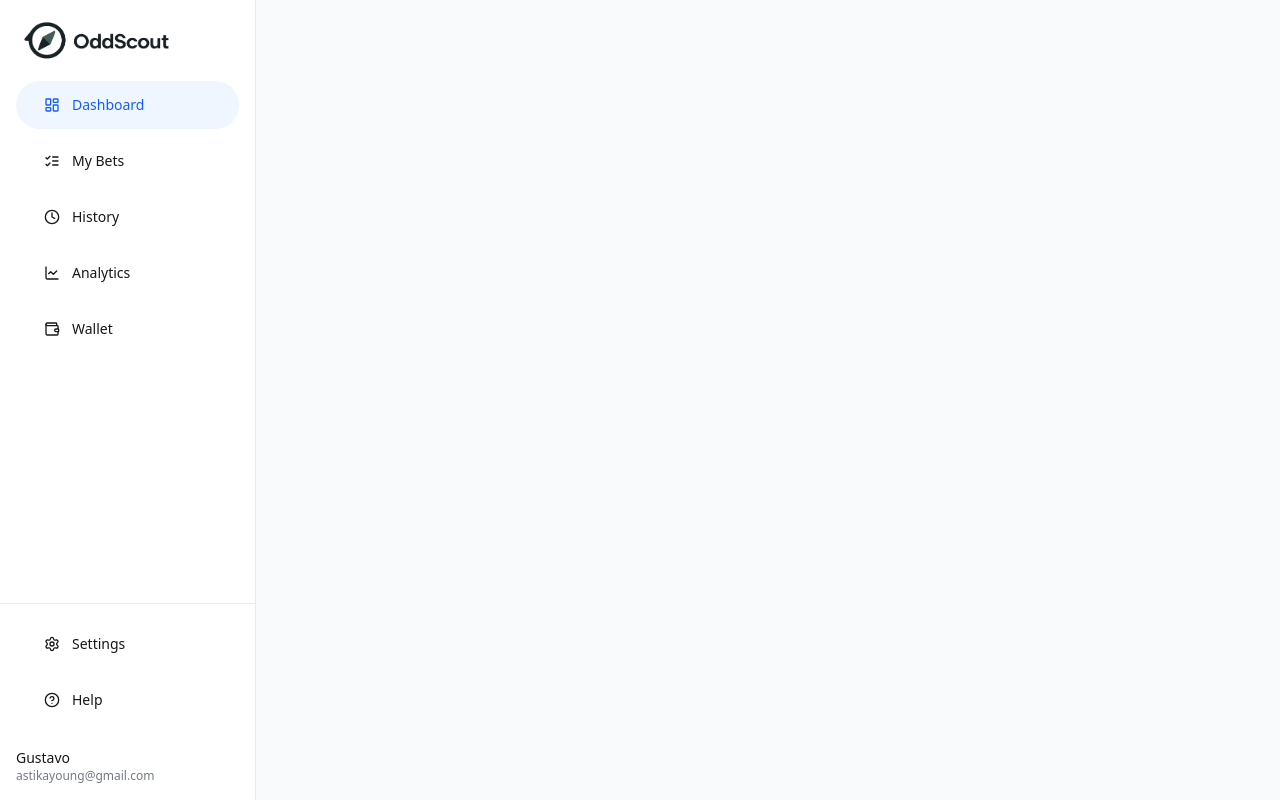
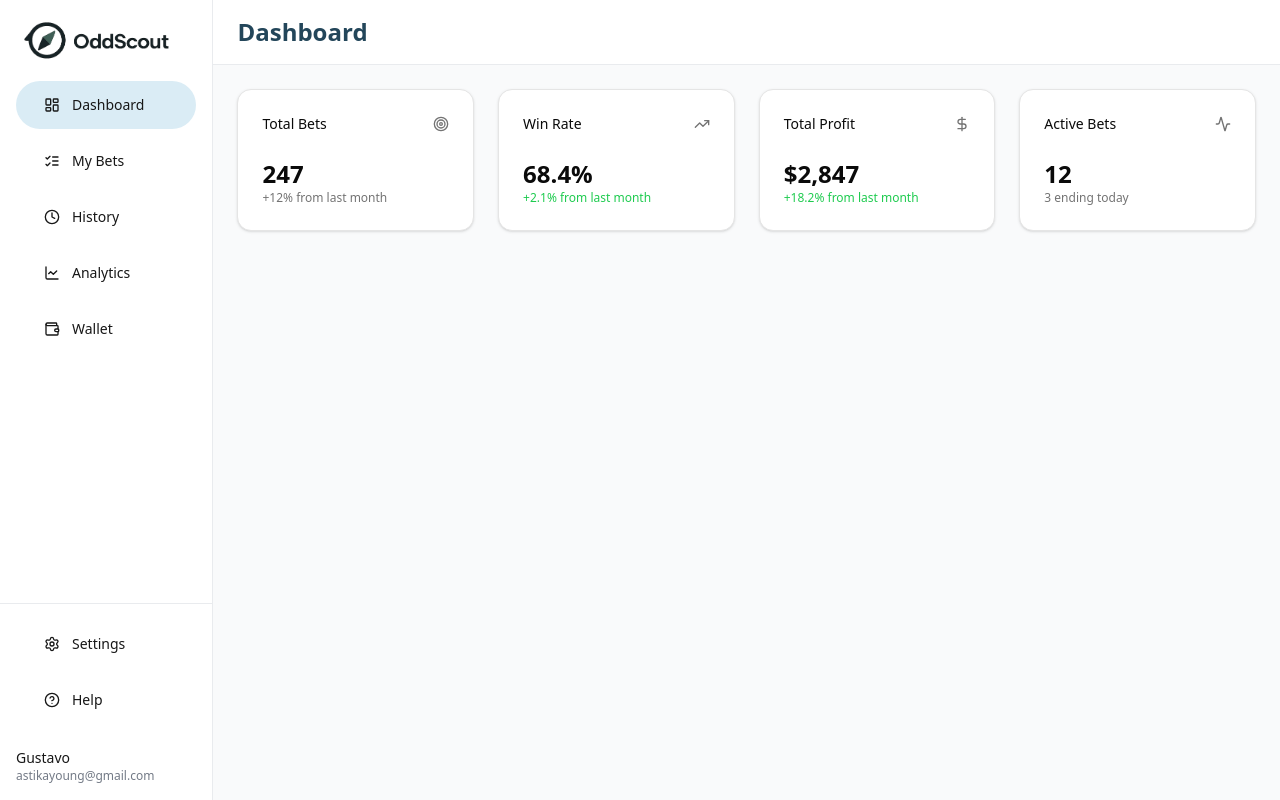
Before and after one commit to GustavoAcacioDev/odd-scout-front, a Next.js app: page /dashboard in a window 1280 px wide. Built offline with nearby package versions, Linux system fonts and the light colour scheme.

Commit message:
feature: information cards added

```diff
--- /dev/null
+++ b/src/app/(protected-routes)/bets/page.tsx
@@ -0,0 +1,7 @@
+import React from 'react'
+
+function page() {
+  return <div>page</div>
+}
+
+export default page
--- a/src/app/(protected-routes)/dashboard/page.tsx
+++ b/src/app/(protected-routes)/dashboard/page.tsx
@@ -1,7 +1,65 @@
+import { Activity, DollarSign, Target, TrendingUp } from 'lucide-react'
 import React from 'react'
 
+import PageContainer from '@/components/layout/PageContainer'
+import InformationCard from '@/components/pages/dashboard/InformationCard'
+
 function DashboardPage() {
-  return <div></div>
+  return (
+    <PageContainer>
+      <div className="mb-8 grid grid-cols-1 gap-6 md:grid-cols-2 lg:grid-cols-4">
+        <InformationCard
+          Icon={Target}
+          title="Total Bets"
+          content={
+            <>
+              <div className="text-2xl font-bold">247</div>
+              <p className="text-muted-foreground text-xs">
+                +12% from last month
+              </p>
+            </>
+          }
+        />
+
+        <InformationCard
+          Icon={TrendingUp}
+          title="Win Rate"
+          content={
+            <>
+              <div className="text-2xl font-bold">68.4%</div>
+              <p className="text-positive-pure text-xs">
+                +2.1% from last month
+              </p>
+            </>
+          }
+        />
+
+        <InformationCard
+          Icon={DollarSign}
+          title="Total Profit"
+          content={
+            <>
+              <div className="text-2xl font-bold">$2,847</div>
+              <p className="text-positive-pure text-xs">
+                +18.2% from last month
+              </p>
+            </>
+          }
+        />
+
+        <InformationCard
+          Icon={Activity}
+          title="Active Bets"
+          content={
+            <>
+              <div className="text-2xl font-bold">12</div>
+              <p className="text-muted-foreground text-xs">3 ending today</p>
+            </>
+          }
+        />
+      </div>
+    </PageContainer>
+  )
 }
 
 export default DashboardPage
--- a/src/app/(protected-routes)/layout.tsx
+++ b/src/app/(protected-routes)/layout.tsx
@@ -1,14 +1,18 @@
-import { Sidebar } from "@/components/layout/sidebar/Sidebar";
+import { PageHeader } from '@/components/layout/header/PageHeader'
+import { Sidebar } from '@/components/layout/sidebar/Sidebar'
 
 export default function ProtectedLayout({
   children,
 }: {
-  children: React.ReactNode;
+  children: React.ReactNode
 }) {
   return (
-    <main className="bg-gray-50 h-dvh w-screen flex">
+    <main className="flex h-dvh w-screen bg-gray-50">
       <Sidebar />
-      {children}
+      <div className="grid-rows-auto-1fr grid h-dvh w-full">
+        <PageHeader />
+        {children}
+      </div>
     </main>
-  );
+  )
 }
--- a/src/app/globals.css
+++ b/src/app/globals.css
@@ -4,7 +4,17 @@
 
 @theme inline {
   /* Suas cores customizadas */
+  --color-primary-50: #DAECF5;
+  --color-primary-100: #D6EAF4;
+  --color-primary-200: #C9E4F1;
+  --color-primary-300: #B6D9EB;
+  --color-primary-400: #9BCBE3;
+  --color-primary-500: #7BB9D8;
   --color-primary: #57a4cb;
+  --color-primary-700: #3C8AB3;
+  --color-primary-800: #306887;
+  --color-primary-900: #23465A;
+  --color-primary-950: #13242E;
   --color-alert: #ffae00;
   --color-yellow: #ffcc00;
   --color-neutral-orange: #ff6b00;
--- /dev/null
+++ b/src/components/layout/PageContainer.tsx
@@ -0,0 +1,9 @@
+import React from 'react'
+
+export default function PageContainer({
+  children,
+}: {
+  children: React.ReactNode
+}) {
+  return <div className="flex-1 space-y-4 p-6">{children}</div>
+}
--- /dev/null
+++ b/src/components/layout/header/PageHeader.tsx
@@ -0,0 +1,17 @@
+'use client'
+import { usePathname } from 'next/navigation'
+
+import { getHeaderTitle } from '@/utils/get-header-title'
+
+export function PageHeader() {
+  const pathname = usePathname()
+  const titleElement = getHeaderTitle(pathname)
+
+  return (
+    <div className="border-b border-gray-200 bg-white px-6 py-4">
+      <h1 className="text-primary-900 text-2xl font-bold">
+        {titleElement.title}
+      </h1>
+    </div>
+  )
+}
--- a/src/components/layout/sidebar/Sidebar.tsx
+++ b/src/components/layout/sidebar/Sidebar.tsx
@@ -1,37 +1,67 @@
+'use client'
+
 import {
+  ChevronDown,
+  Clock,
+  HelpCircle,
   LayoutDashboard,
-  CreditCard,
-  ArrowUpDown,
+  LineChart,
+  ListChecks,
+  Settings,
   Wallet,
-  ChevronDown,
-  Settings,
-  HelpCircle,
-  ListChecks,
-  Clock,
-  LineChart,
-} from "lucide-react"
-import { cn } from "@/lib/utils"
-import { Button } from "@/components/ui/shadcn/button"
-import Link from "next/link"
-import Image from "next/image"
-import { OddScoutLogo } from "@/assets/svg"
+} from 'lucide-react'
+import Image from 'next/image'
+import Link from 'next/link'
+import { usePathname } from 'next/navigation'
+
+import { OddScoutLogo } from '@/assets/svg'
+import { Button } from '@/components/ui/shadcn/button'
+import { cn } from '@/lib/utils'
 
 const menuItems = [
-  { icon: LayoutDashboard, href: "/dashboard", label: "Dashboard", hasDropdown: false, active: true },
-  { icon: ListChecks, href: "/dashboard", label: "My Bets", hasDropdown: false, active: false },
-  { icon: Clock, href: "/dashboard", label: "History", hasDropdown: false, active: false },
-  { icon: LineChart, href: "/dashboard", label: "Analytics", hasDropdown: false, active: false },
-  { icon: Wallet, href: "/dashboard", label: "Wallet", false: false, active: false },
+  {
+    icon: LayoutDashboard,
+    href: '/dashboard',
+    label: 'Dashboard',
+    hasDropdown: false,
+    active: true,
+  },
+  {
+    icon: ListChecks,
+    href: '/bets',
+    label: 'My Bets',
+    hasDropdown: false,
+    active: false,
+  },
+  {
+    icon: Clock,
+    href: '/history',
+    label: 'History',
+    hasDropdown: false,
+    active: false,
+  },
+  {
+    icon: LineChart,
+    href: '/analytics',
+    label: 'Analytics',
+    hasDropdown: false,
+    active: false,
+  },
+  {
+    icon: Wallet,
+    href: '/wallet',
+    label: 'Wallet',
+    false: false,
+    active: false,
+  },
 ]
 
 export function Sidebar() {
+  const pathname = usePathname()
   return (
-    <div className="w-64 bg-white border-r border-gray-200 flex flex-col">
+    <div className="flex w-64 flex-col border-r border-gray-200 bg-white">
       <div className="px-6">
-        <Link
-          href="/"
-          className="flex items-center md:h-[81px] md:w-[145px]"
-        >
+        <Link href="/" className="flex items-center md:h-[81px] md:w-[145px]">
           <Image
             src={OddScoutLogo}
             alt=""
@@ -44,33 +74,33 @@ export function Sidebar() {
         </Link>
       </div>
 
-      <nav className="flex-1 px-4 space-y-2">
+      <nav className="flex-1 space-y-2 px-4">
         {menuItems.map((item) => (
-          <Button
-            key={item.label}
-            variant="ghost"
-            asChild
-          >
-            <Link href={item.href} className={cn(
-              "w-full justify-start gap-3 h-10",
-              item.active && "bg-blue-50 text-blue-600 hover:bg-blue-50",
-            )}>
-              <item.icon className="w-4 h-4" />
+          <Button key={item.label} variant="ghost" asChild>
+            <Link
+              href={item.href}
+              className={cn(
+                'h-10 w-full justify-start gap-3',
+                pathname === item.href &&
+                  'bg-primary-50 text-primary-600 hover:bg-primary-50',
+              )}
+            >
+              <item.icon className="h-4 w-4" />
               <span className="flex-1 text-left">{item.label}</span>
-              {item.hasDropdown && <ChevronDown className="w-4 h-4" />}
+              {item.hasDropdown && <ChevronDown className="h-4 w-4" />}
             </Link>
           </Button>
         ))}
       </nav>
 
-      <div className="p-4 border-t border-gray-200">
+      <div className="border-t border-gray-200 p-4">
         <div className="space-y-2">
-          <Button variant="ghost" className="w-full justify-start gap-3 h-10">
-            <Settings className="w-4 h-4" />
+          <Button variant="ghost" className="h-10 w-full justify-start gap-3">
+            <Settings className="h-4 w-4" />
             Settings
           </Button>
-          <Button variant="ghost" className="w-full justify-start gap-3 h-10">
-            <HelpCircle className="w-4 h-4" />
+          <Button variant="ghost" className="h-10 w-full justify-start gap-3">
+            <HelpCircle className="h-4 w-4" />
             Help
           </Button>
 
--- /dev/null
+++ b/src/components/pages/dashboard/InformationCard.tsx
@@ -0,0 +1,31 @@
+import { LucideIcon } from 'lucide-react'
+import React from 'react'
+
+import {
+  Card,
+  CardContent,
+  CardHeader,
+  CardTitle,
+} from '@/components/ui/shadcn/card'
+
+function InformationCard({
+  title,
+  content,
+  Icon,
+}: {
+  title: string
+  content: string | React.ReactNode
+  Icon: LucideIcon
+}) {
+  return (
+    <Card className="gap-4">
+      <CardHeader className="flex flex-row items-center justify-between space-y-0 pb-2">
+        <CardTitle className="text-sm font-medium">{title}</CardTitle>
+        <Icon className="text-muted-foreground h-4 w-4" />
+      </CardHeader>
+      <CardContent>{content}</CardContent>
+    </Card>
+  )
+}
+
+export default InformationCard
--- a/src/components/ui/shadcn/button.tsx
+++ b/src/components/ui/shadcn/button.tsx
@@ -38,7 +38,7 @@ const buttonVariants = cva(
         secondary:
           'bg-slate-100 text-slate-900 hover:bg-slate-100/80 dark:bg-slate-800 dark:text-slate-50 dark:hover:bg-slate-800/80',
         ghost:
-          'hover:bg-slate-100 hover:text-slate-900 dark:hover:bg-slate-800 dark:hover:text-slate-50',
+          'hover:bg-primary-50 hover:text-primary-600 dark:hover:bg-slate-800 dark:hover:text-slate-50',
         link: 'text-slate-900 underline-offset-4 hover:underline dark:text-slate-50',
         transparent:
           'bg-transparent text-white border border-white hover:bg-white hover:text-gray-600',
--- /dev/null
+++ b/src/components/ui/shadcn/card.tsx
@@ -0,0 +1,92 @@
+import * as React from 'react'
+
+import { cn } from '@/lib/utils'
+
+function Card({ className, ...props }: React.ComponentProps<'div'>) {
+  return (
+    <div
+      data-slot="card"
+      className={cn(
+        'bg-card text-card-foreground flex h-fit flex-col gap-6 rounded-xl border py-6 shadow-sm',
+        className,
+      )}
+      {...props}
+    />
+  )
+}
+
+function CardHeader({ className, ...props }: React.ComponentProps<'div'>) {
+  return (
+    <div
+      data-slot="card-header"
+      className={cn(
+        '@container/card-header grid auto-rows-min grid-rows-[auto_auto] items-start gap-1.5 px-6 has-data-[slot=card-action]:grid-cols-[1fr_auto] [.border-b]:pb-6',
+        className,
+      )}
+      {...props}
+    />
+  )
+}
+
+function CardTitle({ className, ...props }: React.ComponentProps<'div'>) {
+  return (
+    <div
+      data-slot="card-title"
+      className={cn('leading-none font-semibold', className)}
+      {...props}
+    />
+  )
+}
+
+function CardDescription({ className, ...props }: React.ComponentProps<'div'>) {
+  return (
+    <div
+      data-slot="card-description"
+      className={cn('text-muted-foreground text-sm', className)}
+      {...props}
+    />
+  )
+}
+
+function CardAction({ className, ...props }: React.ComponentProps<'div'>) {
+  return (
+    <div
+      data-slot="card-action"
+      className={cn(
+        'col-start-2 row-span-2 row-start-1 self-start justify-self-end',
+        className,
+      )}
+      {...props}
+    />
+  )
+}
+
+function CardContent({ className, ...props }: React.ComponentProps<'div'>) {
+  return (
+    <div
+      data-slot="card-content"
+      className={cn('px-6', className)}
+      {...props}
+    />
+  )
+}
+
+function CardFooter({ className, ...props }: React.ComponentProps<'div'>) {
+  return (
+    <div
+      data-slot="card-footer"
+      className={cn('flex items-center px-6 [.border-t]:pt-6', className)}
+      {...props}
+    />
+  )
+}
+
+export {
+  Card,
+  CardHeader,
+  CardFooter,
+  CardTitle,
+  CardAction,
+  CardDescription,
+  CardContent,
+}
--- /dev/null
+++ b/src/utils/get-header-title.ts
@@ -0,0 +1,18 @@
+export const i18nRouteTitles = new Map<string, string>([
+  ['dashboard', 'Dashboard'],
+  ['bets', 'Minhas Apostas'],
+])
+
+export function getHeaderTitle(pathname: string) {
+  const splitPath = pathname.split('/')
+  const trimPathArray = splitPath.slice(1)
+  const arrayLength = trimPathArray.length
+  const targetRoute = trimPathArray[arrayLength - 1]
+
+  const titleLink = i18nRouteTitles.get(targetRoute)
+
+  return {
+    isLink: arrayLength > 2,
+    title: titleLink,
+  }
+}
```
Also changed, not shown: src/components/layout/Menu/SideMenuSheet.tsx (deleted, +0 -32 lines), 1 other file (tests, documents, lock files or other folders).
